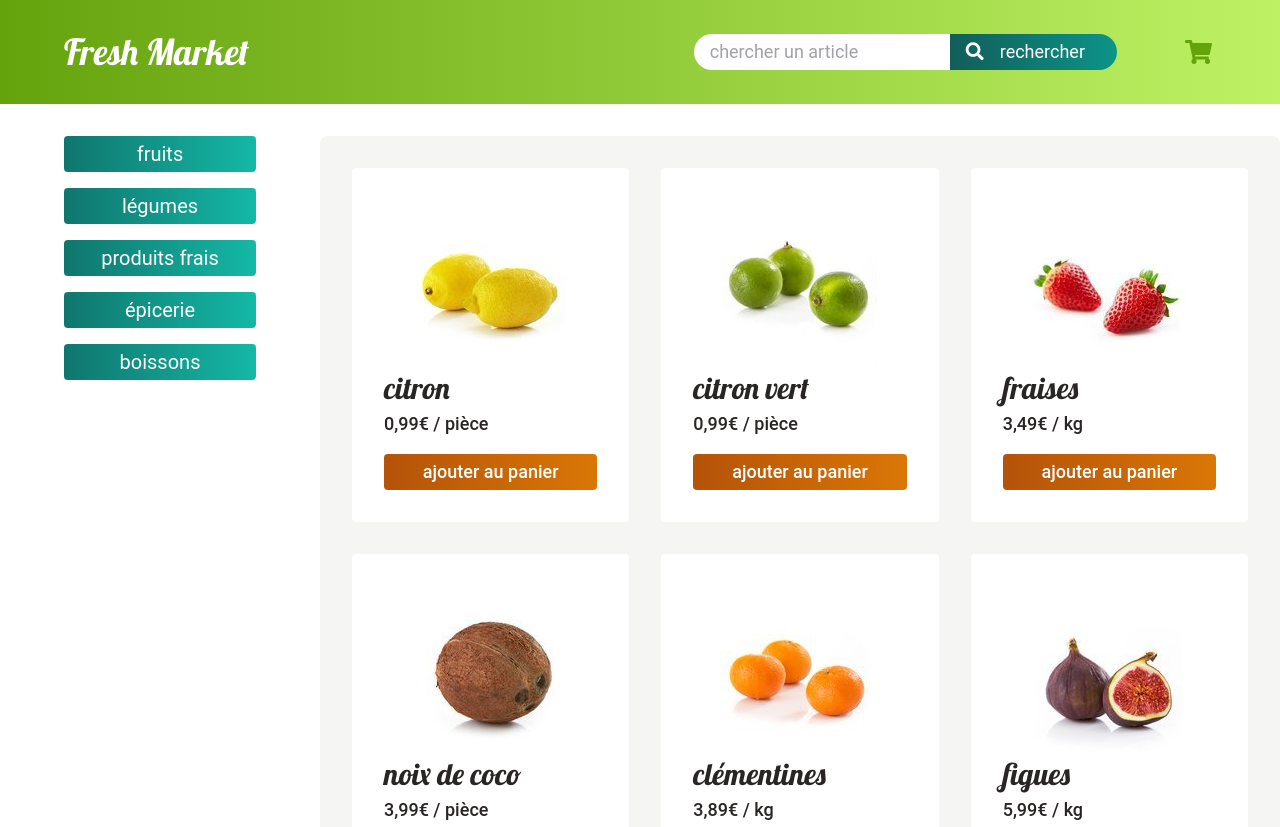
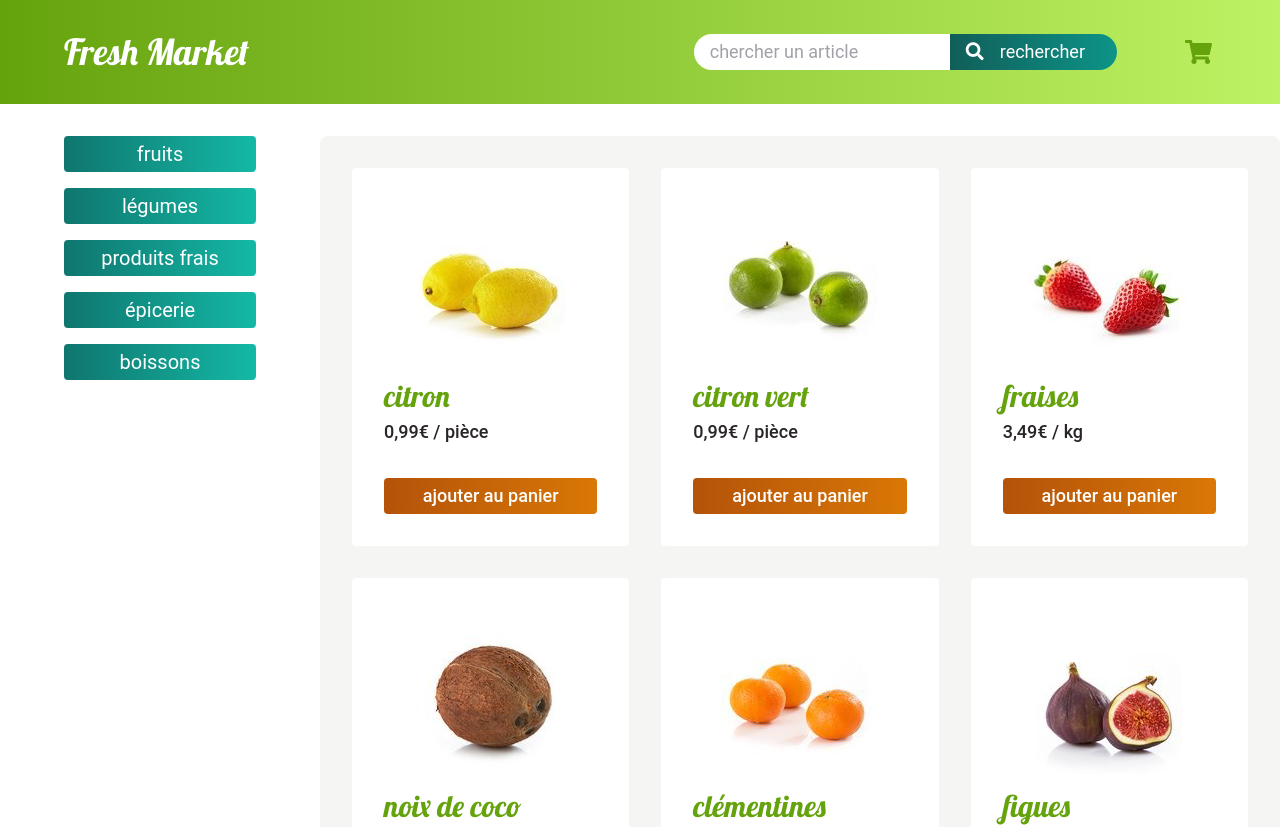
Before and after one commit to logic-fabric/fresh-market, a React (Create React App) app: page / in a window 1280 px wide. Shown: the top 827 px of the page. Built offline with nearby package versions, Linux system fonts and the light colour scheme.

Commit message:
feature: can now select a category of products using the SecondaryNav

```diff
--- a/src/App.jsx
+++ b/src/App.jsx
@@ -1,3 +1,5 @@
+import { useState } from "react";
+
 import { SecondaryNav } from "./components/SecondaryNav/SecondaryNav";
 import { Gallery } from "./components/Gallery/Gallery";
 import { Header } from "./components/Header/Header";
@@ -6,10 +8,14 @@ import "./App.css";
 import { PRODUCTS } from "./data/sample-data";
 
 function App() {
-  const productsCategories = Object.keys(PRODUCTS).map(
-    (category) => PRODUCTS[category].frenchName
-  );
-  const activeCategory = "fruits";
+  const [activeCategory, setActiveCategory] = useState("fruits");
+
+  const productsCategories = Object.keys(PRODUCTS).map((category) => {
+    return {
+      en: category,
+      fr: PRODUCTS[category].frenchName,
+    };
+  });
   const productsToDisplay = PRODUCTS[activeCategory].items;
 
   return (
@@ -18,7 +24,10 @@ function App() {
 
       <main className="content-wrapper grid grid-cols-4">
         <aside className="px-4 py-3">
-          <SecondaryNav categories={productsCategories} />
+          <SecondaryNav
+            categories={productsCategories}
+            setActiveCategory={setActiveCategory}
+          />
         </aside>
 
         <div className="col-span-3 h-6 my-3">
--- a/src/components/Card/Card.jsx
+++ b/src/components/Card/Card.jsx
@@ -2,7 +2,7 @@ import React from "react";
 
 export function Card({ product, category }) {
   return (
-    <article className="p-3 rounded-sm bg-white">
+    <article className="relative p-3 rounded-sm bg-white">
       <img
         className="m-auto"
         src={`./img/${category}/${product.img}`}
@@ -11,9 +11,11 @@ export function Card({ product, category }) {
         height="160"
       />
 
-      <h2 className="font-serif text-3xl">{product.name}</h2>
+      <h2 className="mt-1 mb-sm font-serif text-primary-600 text-3xl">
+        {product.name}
+      </h2>
 
-      <p className="mt-sm mb-2 text-lg font-medium">
+      <p className="mb-3 text-lg font-medium">
         {product.price.toString().replace(".", ",")}€&nbsp;/&nbsp;{product.unit}
       </p>
 
--- a/src/components/Gallery/Gallery.jsx
+++ b/src/components/Gallery/Gallery.jsx
@@ -5,10 +5,10 @@ import { Card } from "../Card/Card";
 export function Gallery({ products, activeCategory }) {
   return (
     <div className="grid gap-3 grid-cols-3 p-3 rounded-1 bg-neutral-100">
-      {products.map((product) => {
+      {products.map((product, index) => {
         return (
           <Card
-            key={`card-${product.id}`}
+            key={`card-${index}`}
             product={product}
             category={activeCategory}
           />
--- a/src/components/SecondaryNav/SecondaryNav.jsx
+++ b/src/components/SecondaryNav/SecondaryNav.jsx
@@ -1,16 +1,19 @@
 import React from "react";
 
-export function SecondaryNav({ categories }) {
+export function SecondaryNav({ categories, setActiveCategory }) {
   return (
     <nav>
       <ul className="text-xl">
-        {categories.map((category) => {
+        {categories.map((category, index) => {
           return (
-            <li
-              className="mb-2 px-3 py-sm rounded-sm text-white text-center bg-gradient-to-r from-secondary-700 to-secondary-500"
-              key={`cat-${category}`}
-            >
-              {category}
+            <li key={`cat-${index}`}>
+              <button
+                className="w-full mb-2 px-3 py-sm rounded-sm text-white text-center bg-gradient-to-r from-secondary-700 to-secondary-500"
+                type="button"
+                onClick={() => setActiveCategory(category.en)}
+              >
+                {category.fr}
+              </button>
             </li>
           );
         })}
```
